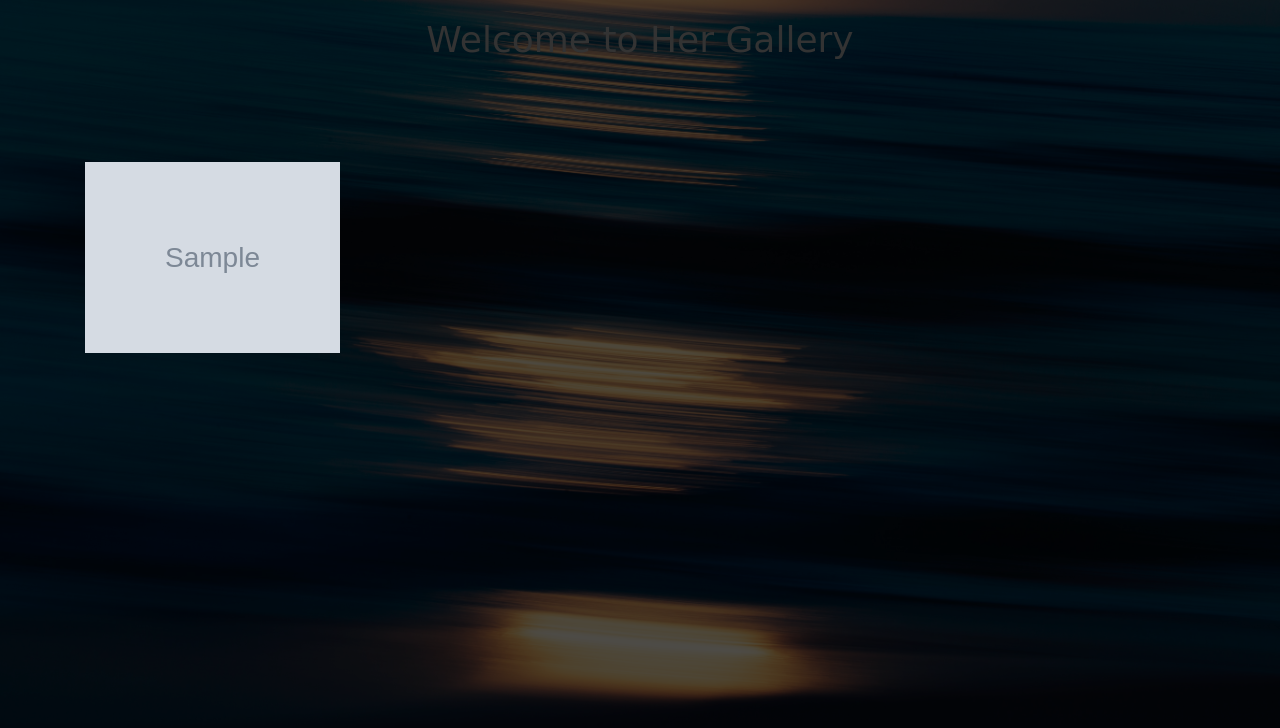
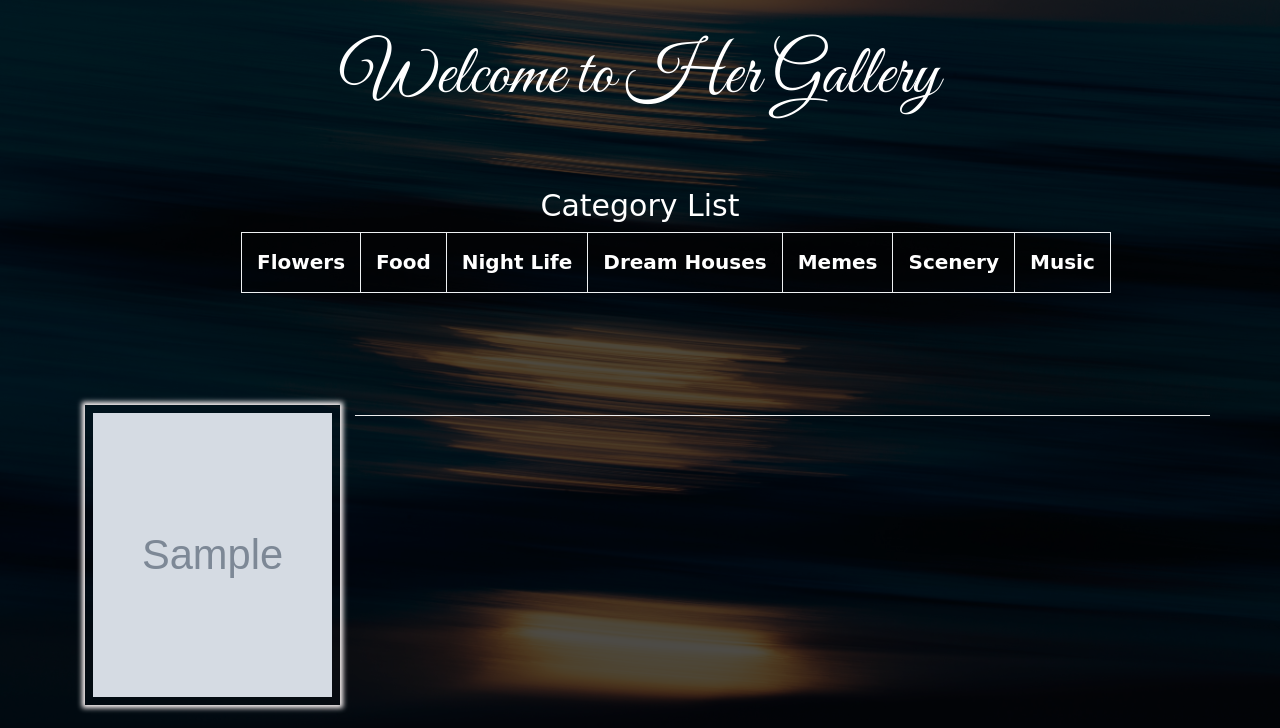
Before and after one commit to Tajeu2001/my-gallery, a Django app: page / in a window 1280 px wide. Shown: the part 72-800 px from the top of the page. Run offline with Django 3.2, Linux system fonts and the light colour scheme; tables that the repository leaves empty hold one stand-in row (values such as "Sample post"); grey boxes marked "Sample" are stand-in pictures; lists and menus that the app fills with data are empty; some libraries are stand-ins or nearby versions; some web fonts are replaced.

Commit message:
Add a list of the categories

```diff
--- a/pictures/templates/pictures/index.html
+++ b/pictures/templates/pictures/index.html
@@ -1,14 +1,28 @@
 {%extends 'base.html'%}
 {% block content %}
-<h1 class="text-center">{{title}}</h1>
+<h1 class="text-center welcome">{{title}}</h1>
+<div class="container cat-list">
+  <h4 class="list-heading">Category List</h4>
+  <table>
+    <tr>
+      <th>Flowers</th>
+      <th>Food</th>
+      <th>Night Life</th>
+      <th>Dream Houses</th>
+      <th>Memes</th>
+      <th>Scenery</th>
+      <th>Music</th>
+    </tr>
+  </table>
+</div>
 <div class="container home">
 {% if images %}
     {% for image in images %}
-      <div class=" col-md-3 card">
-          <img src="{{image.image.url}}" class="img-responsive" alt="{{image.name}}">
+      <div class=" col-md-3 card box-shadow">
+          <img src="{{image.image.url}}" class="img-responsive card-img" alt="{{image.name}}" >
       </div>
     {% endfor %}
-
 {% endif %}
+<hr>
 </div>
 {%endblock%}
```
Also changed, not shown: pictures/templates/pictures/search_result.html (+6 -11 lines).
